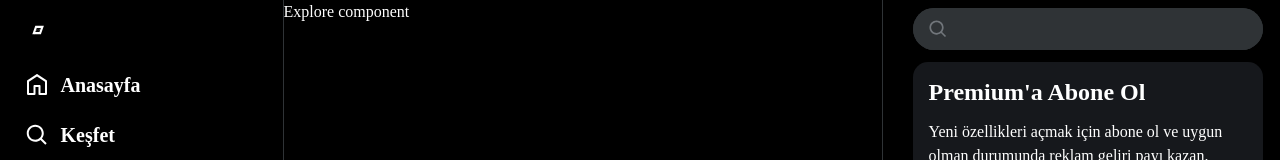
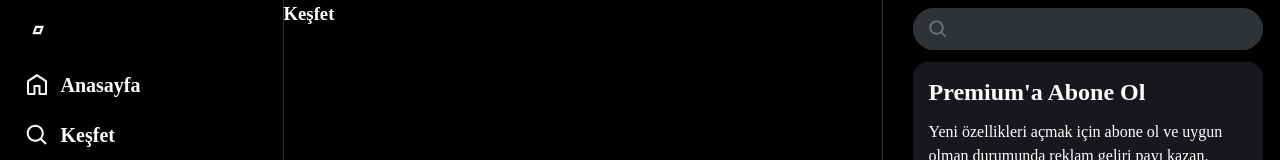
Before and after one commit to anlclk/react-x-clone, a React (Vite) app: page /explore in a window 1280 px wide. Shown: the top 160 px of the page. Built offline with nearby package versions, Linux system fonts and the light colour scheme.

Commit message:
proje keşfet kısmı düzeltildi.

```diff
--- a/src/pages/explore/explore.jsx
+++ b/src/pages/explore/explore.jsx
@@ -1,8 +1,6 @@
 
 export default function Explore() {
     return(
-        <div>
-            Explore component
-        </div>
+        <h3>Keşfet</h3>
     );
 }
```
